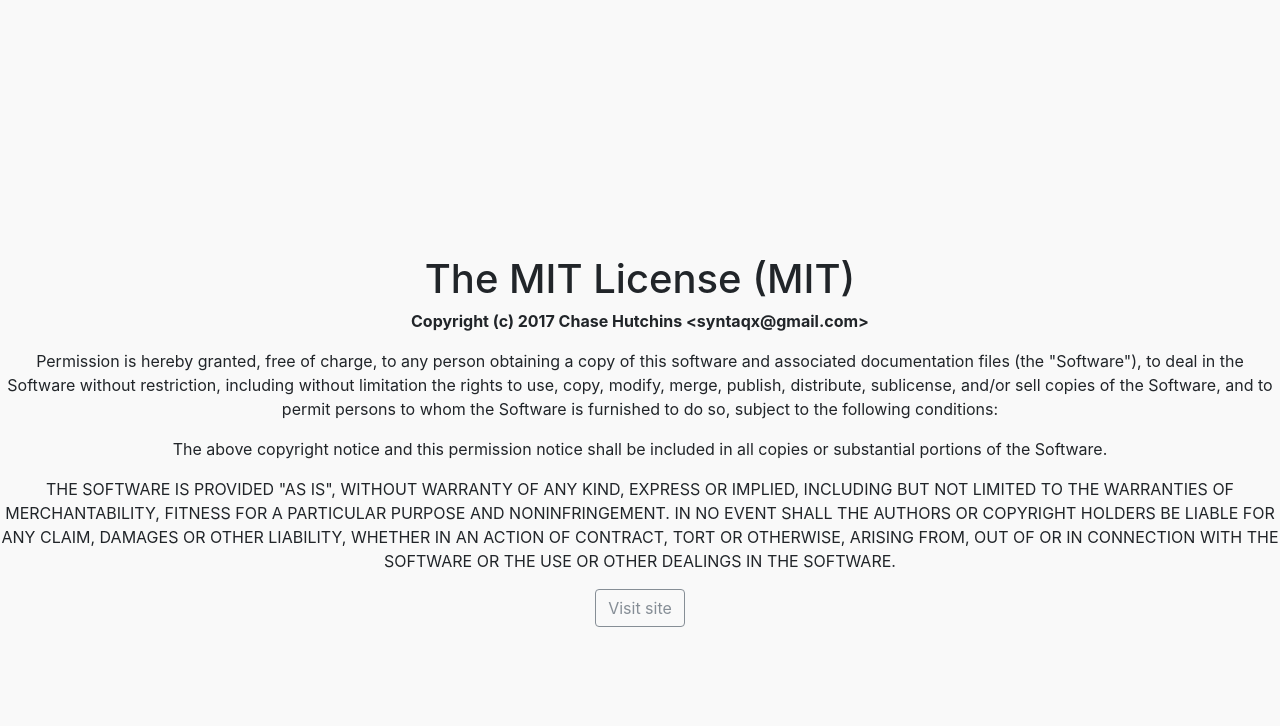
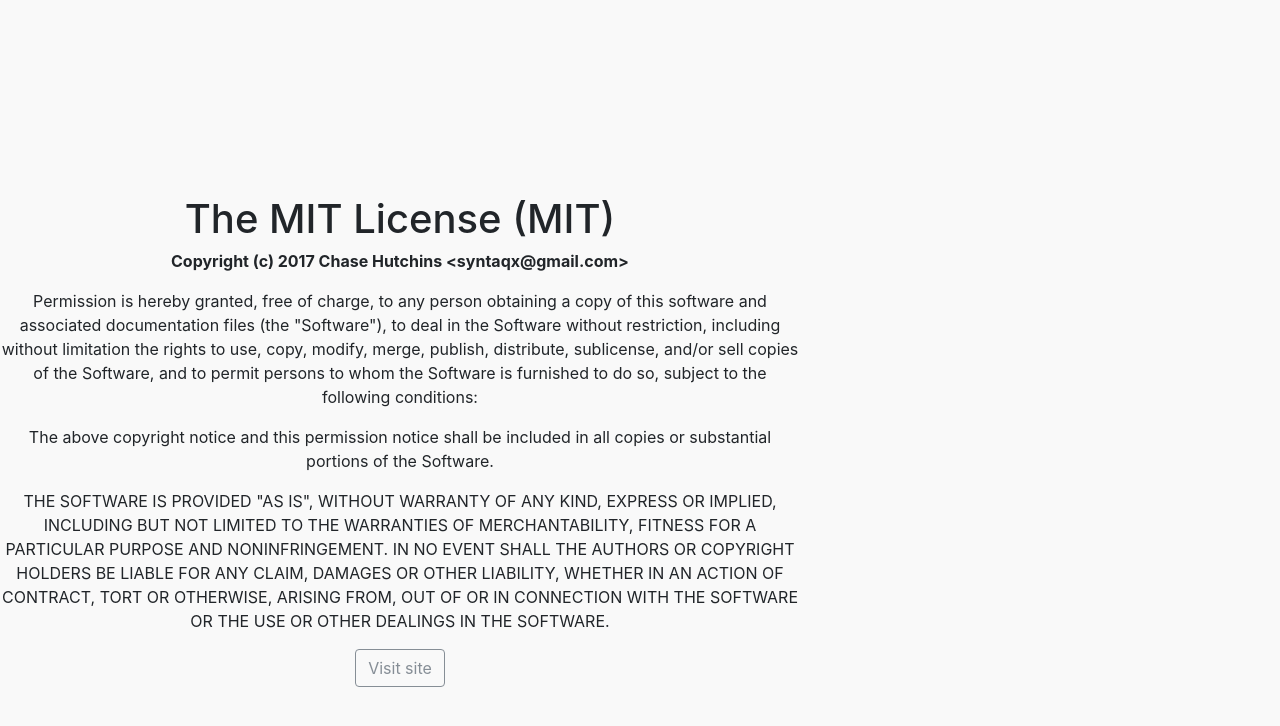
Before and after one commit to syntaqx/syntaqx.github.io, a Jekyll site: the page built from _pages/license.html, in a window 1280 px wide. Shown: the top 726 px of the page. Built offline with Jekyll 4.4.1, drawn with Linux system fonts in a browser that asks for light colours; nearby versions of some CDN libraries; comment, search, counter and statistics services are not loaded.

Commit message:
trying to fix the text flying blind

```diff
--- a/_layouts/scratch.html
+++ b/_layouts/scratch.html
@@ -17,9 +17,15 @@
     .not-found,
     .license {
       height: 100vh;
+      max-width: 800px;
       display: flex;
       align-items: center;
       justify-content: center;
+    }
+
+    .license-body {
+      margin: 0 auto;
+      text-align: left;
     }
 
     </style>
--- a/_pages/license.html
+++ b/_pages/license.html
@@ -8,6 +8,7 @@
   <div>
     <h1>The MIT License (MIT)</h1>
     <p><strong>Copyright (c) {% include time.html datetime=site.time format="%Y" %} Chase Hutchins &lt;syntaqx@gmail.com&gt;</strong></p>
+    <div class="license-text">
       <p>Permission is hereby granted, free of charge, to any person obtaining a copy of
       this software and associated documentation files (the "Software"), to deal in
       the Software without restriction, including without limitation the rights to
@@ -22,6 +23,7 @@
       COPYRIGHT HOLDERS BE LIABLE FOR ANY CLAIM, DAMAGES OR OTHER LIABILITY, WHETHER
       IN AN ACTION OF CONTRACT, TORT OR OTHERWISE, ARISING FROM, OUT OF OR IN
       CONNECTION WITH THE SOFTWARE OR THE USE OR OTHER DEALINGS IN THE SOFTWARE.</p>
+    </div>
     <p><a href="{{ '/' | absolute_url }}" class="btn btn-outline-secondary">Visit site</a></p>
   </div>
 </div>
```
Lines whose indentation alone changed are shown as unchanged.
